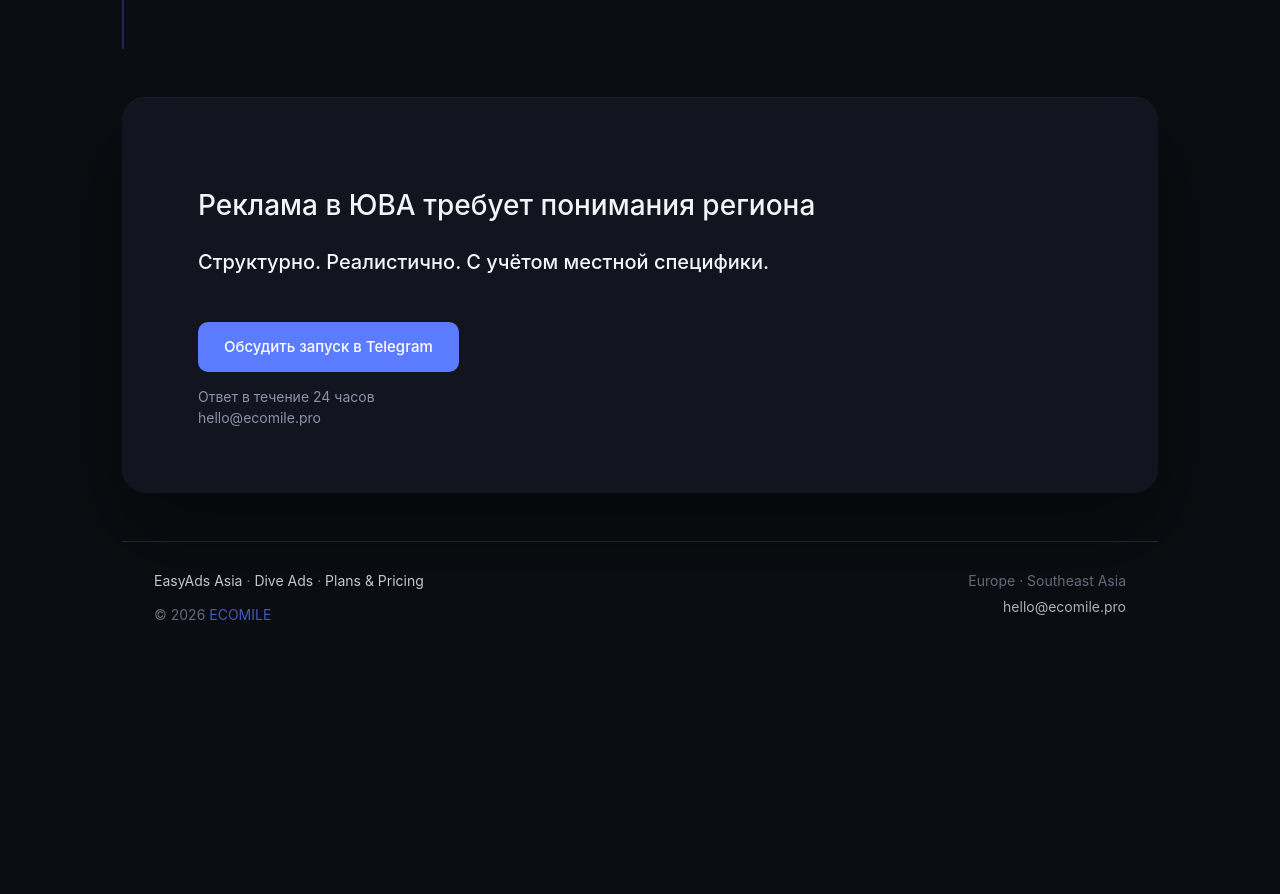
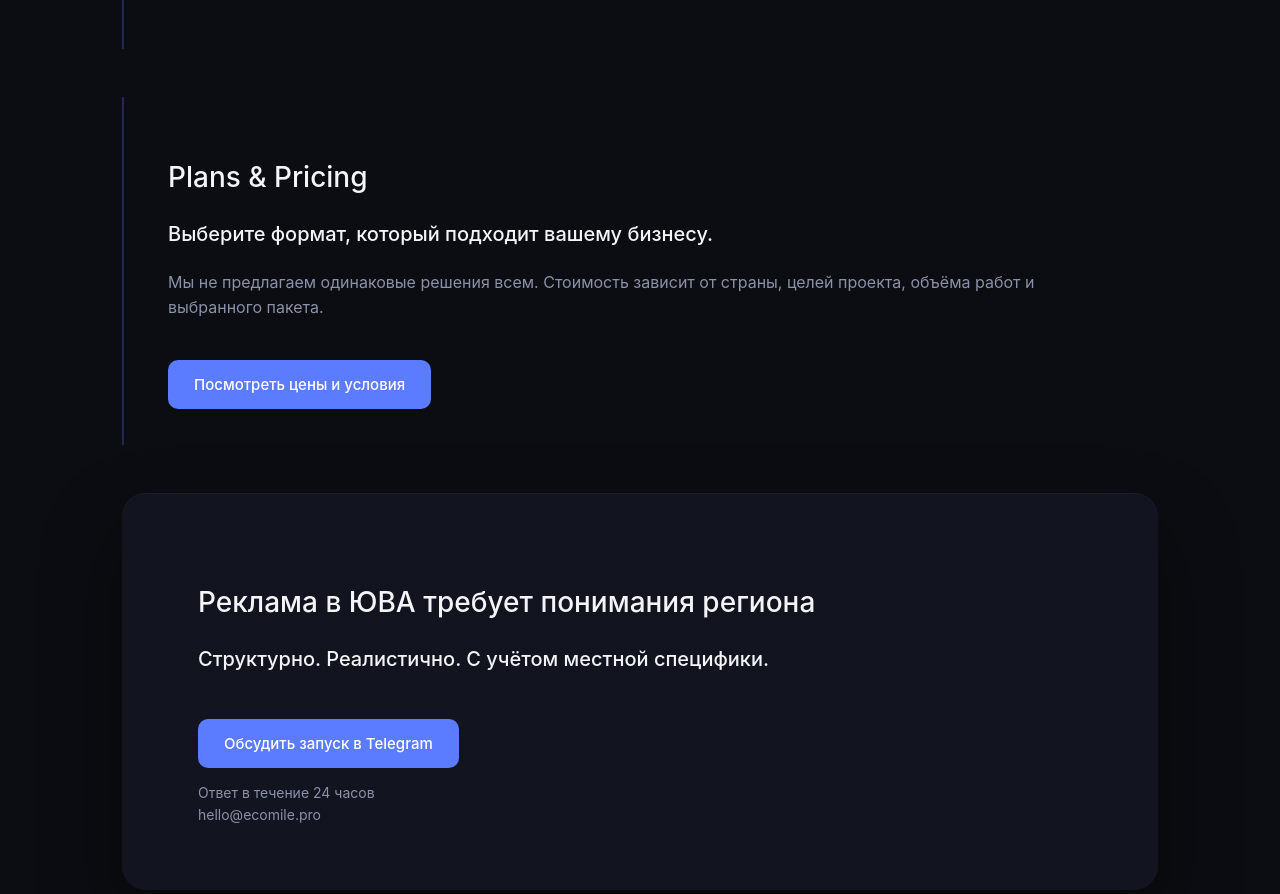
Before and after one commit to VPuziryov/ecomile-pro, a plain HTML site: page ru/easy-ads-asia/index.html in a window 1280 px wide. Shown: the part 2074-2968 px from the top of the page. Before the commit the page ends 2791 px from the top, so only its background shows below. Drawn offline with Linux system fonts and the light colour scheme.

Commit message:
04/07-019

```diff
--- a/ru/easy-ads-asia/index.html
+++ b/ru/easy-ads-asia/index.html
@@ -163,6 +163,28 @@ rel="noopener">
   </div>
 </section>
 
+<section class="brandos">
+  <div class="content-box brandos-content">
+
+    <h2>Plans & Pricing</h2>
+
+    <p class="brandos-lead">
+      Выберите формат, который подходит вашему бизнесу.
+    </p>
+
+    <p class="brandos-text">
+      Мы не предлагаем одинаковые решения всем.
+      Стоимость зависит от страны, целей проекта,
+      объёма работ и выбранного пакета.
+    </p>
+
+    <a href="/ru/pricing/easy-ads/" class="cta">
+      Посмотреть цены и условия
+    </a>
+
+  </div>
+</section>
+
 
 
 
```
